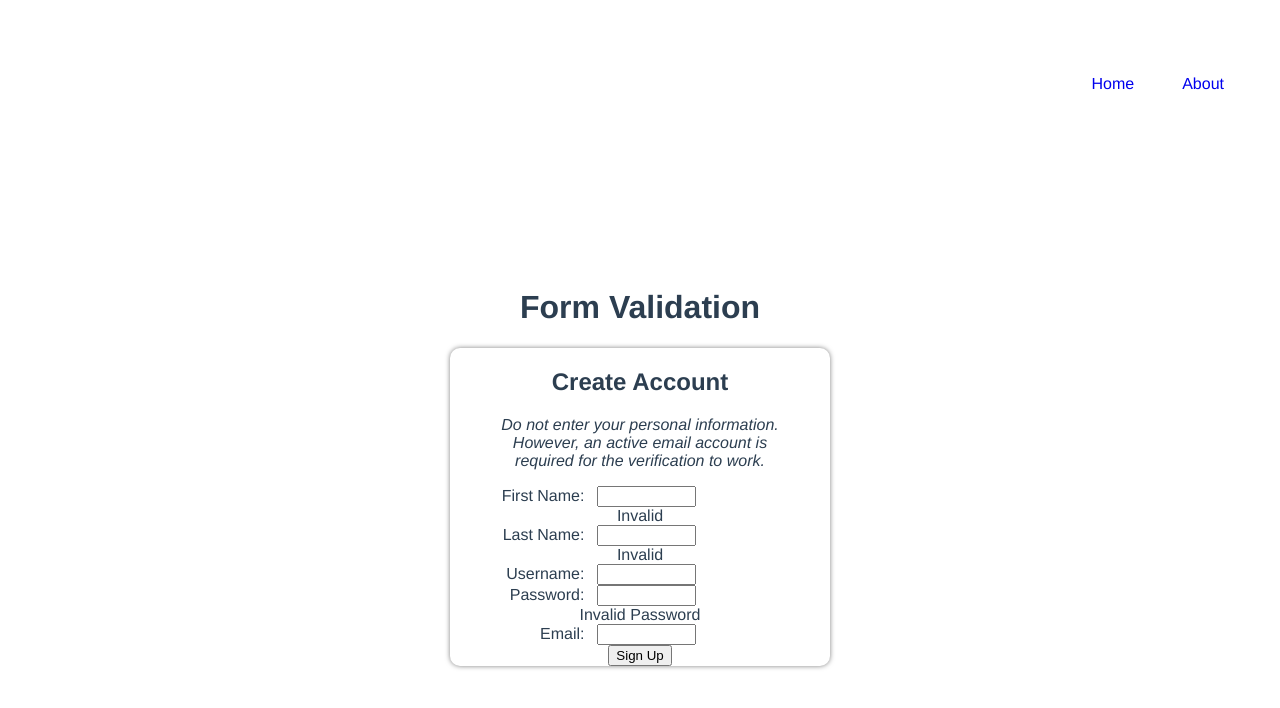
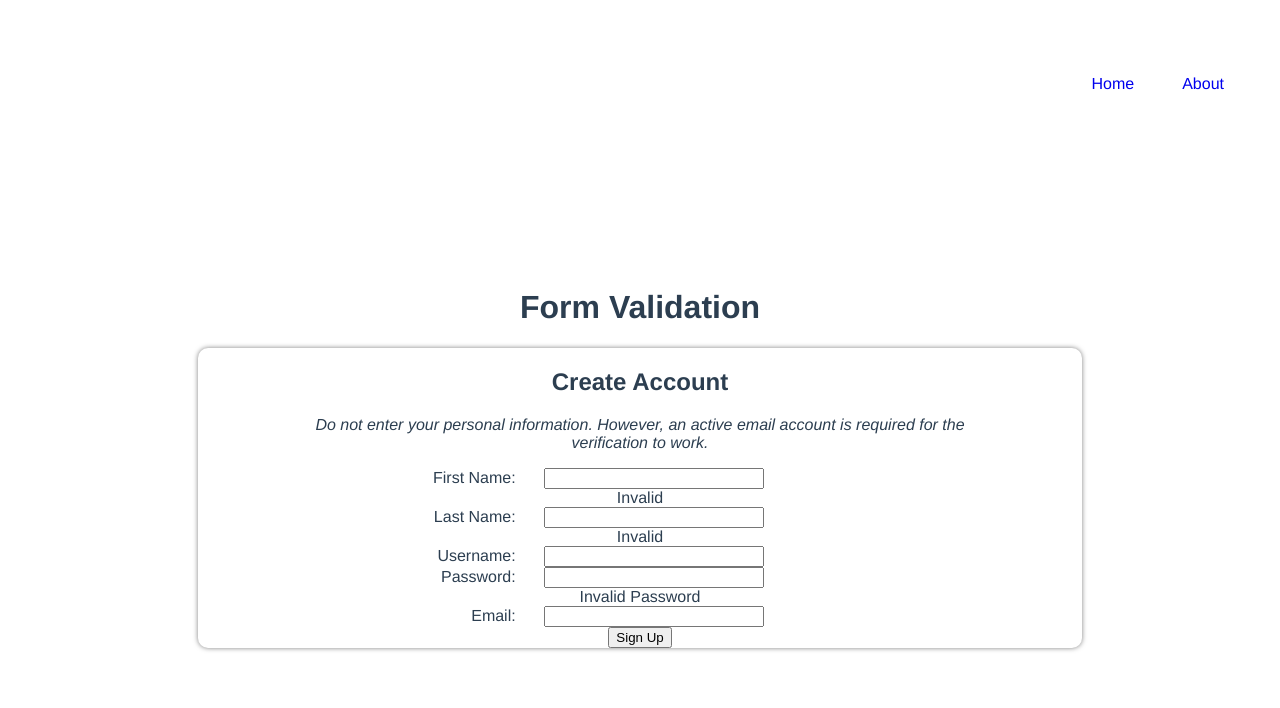
Before and after one commit to jackiewong99/form-validation, a Vue app: page / in a window 1280 px wide. Shown: the top 708 px of the page. Built offline with nearby package versions, Linux system fonts and the light colour scheme; no server answers.

Commit message:
Change form width.

```diff
--- a/src/views/Home.vue
+++ b/src/views/Home.vue
@@ -23,7 +23,8 @@ export default {
   justify-content: center;
   align-items: center;
 }
+
 #form {
-  width: 30%;
+  width: 70%;
 }
 </style>
```
